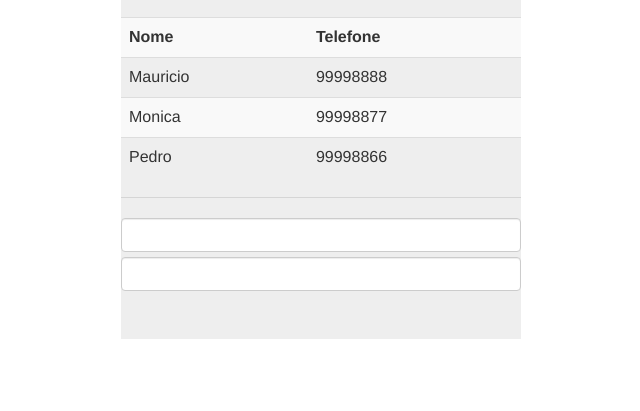
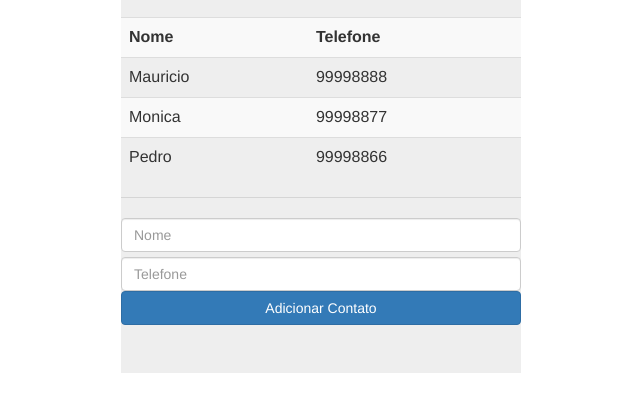
Before and after one commit to mauriciomedeiros/ListaTelefonica, a plain HTML site: page index.html in a window 1280 px wide. Shown: the part 117-528 px from the top of the page, without its empty margins (319-959 px from the left). Drawn offline with Linux system fonts and the light colour scheme.

Commit message:
Adicionando a diretiva ng-Click

```diff
--- a/index.html
+++ b/index.html
@@ -28,6 +28,11 @@
 				{nome: "Monica", telefone: "99998877"},
 				{nome: "Pedro", telefone: "99998866"}
 			];
+
+			$scope.adicionarContato = function (contato) {
+				$scope.contatos.push(angular.copy(contato));
+				delete $scope.contato;
+			}
 		});
 	</script>
 </head>
@@ -46,10 +51,9 @@
 			</tr>
 		</table>
 		<hr/>
-		<input class="form-control" type="text" ng-model="nome">
-		<input class="form-control" type="text" ng-model="telefone">
-		{{nome}}
-		{{telefone}}
+		<input class="form-control" type="text" ng-model="contato.nome" placeholder="Nome">
+		<input class="form-control" type="text" ng-model="contato.telefone" placeholder="Telefone">
+		<button class="btn btn-primary btn-block" ng-click="adicionarContato(contato)">Adicionar Contato </button>
 	</div>
 </body>
 </html>
```
